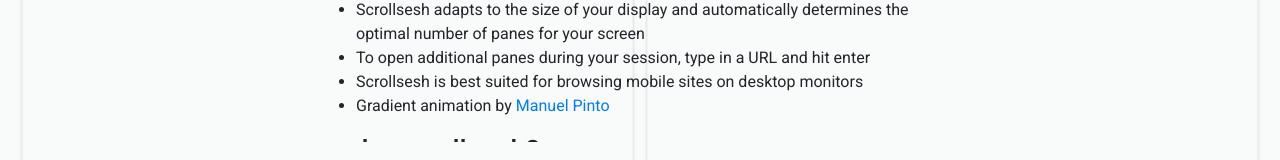
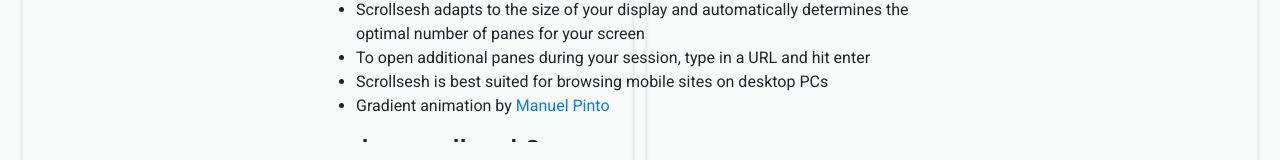
Before and after one commit to Everett-Shen/ScrollSesh, a Vue app: page / in a window 1280 px wide. Shown: the part 558-718 px from the top of the page. Built offline with nearby package versions, Linux system fonts and the light colour scheme.

Commit message:
changed help text

```diff
--- a/src/App.vue
+++ b/src/App.vue
@@ -71,7 +71,7 @@
                 <br />
                 <li style="float: left">
                   Scrollsesh is best suited for browsing mobile sites on desktop
-                  monitors
+                  PCs
                 </li>
                 <br /><br />
                 <li style="float: left">
```
